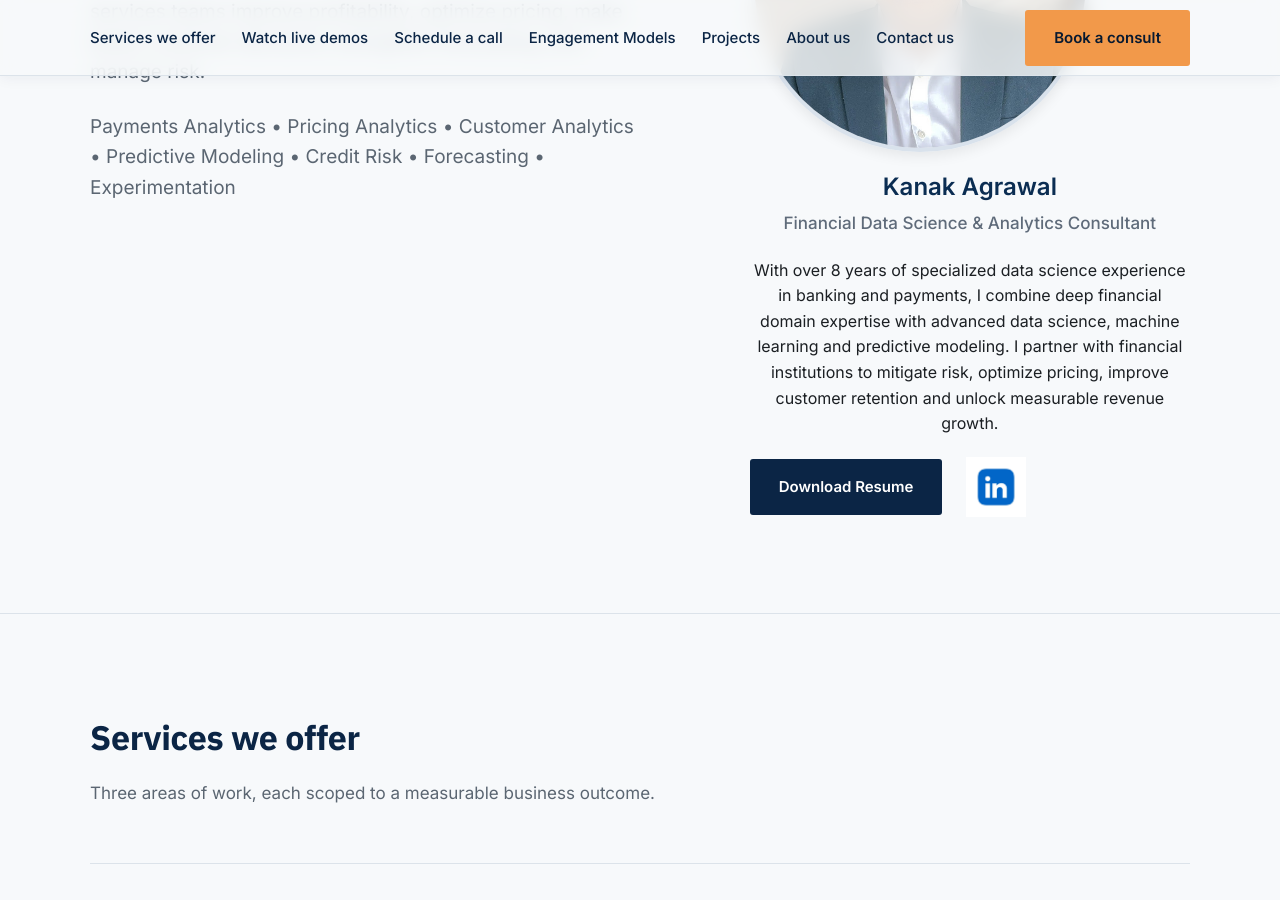
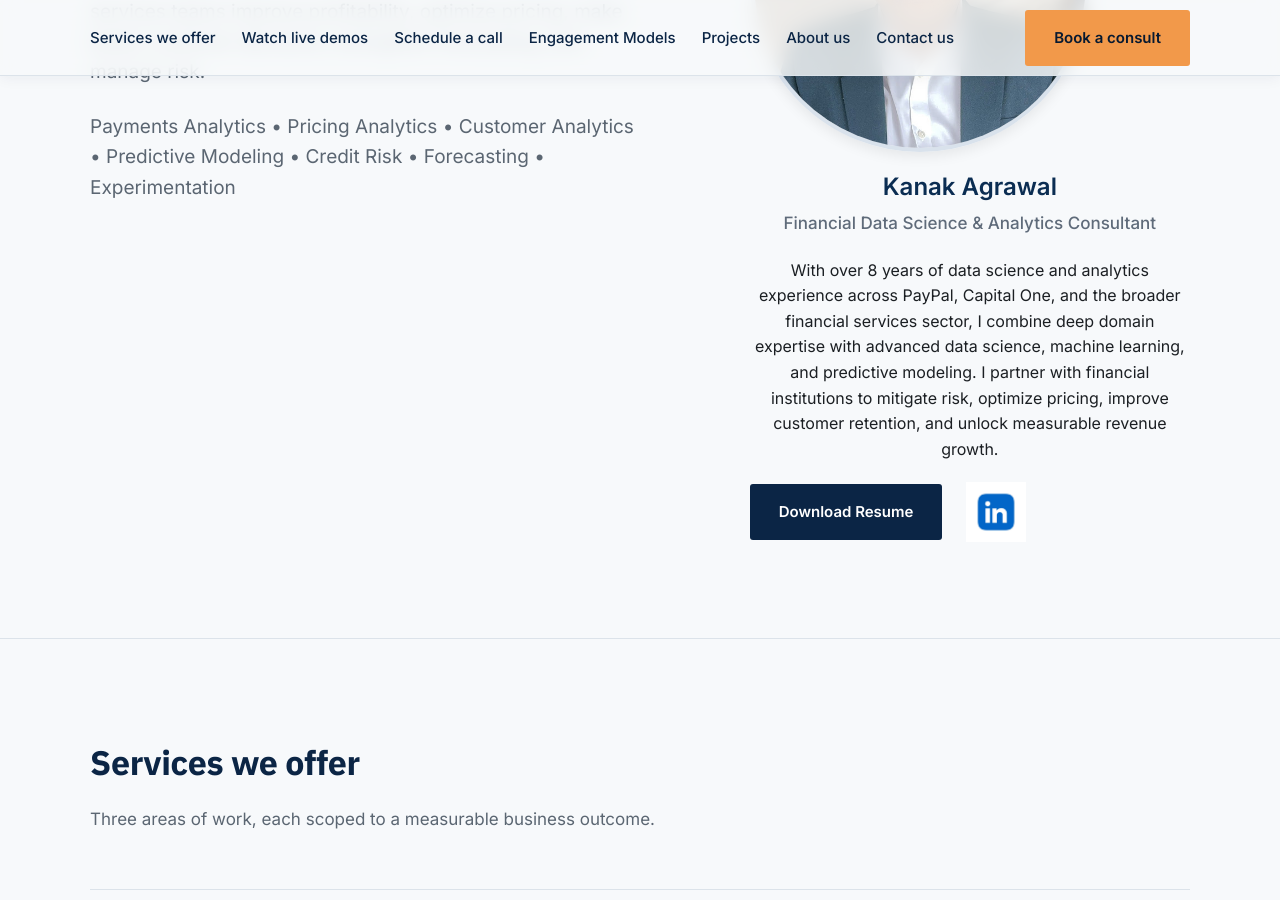
Before and after one commit to kanakagrawaliit-art/elute-insights-website, a Jekyll site: the page index.html, which Jekyll copies as it is, in a window 1280 px wide and 900 px high, scrolled down 336 px. Built offline with Jekyll 4.4.1, drawn with Linux system fonts in a browser that asks for light colours.

Commit message:
index.html

```diff
--- a/index.html
+++ b/index.html
@@ -586,7 +586,7 @@
           <div class="hero-profile-name">Kanak Agrawal</div>
           <div class="hero-profile-title">Financial Data Science & Analytics Consultant</div>
 
-        <p class="hero-bio">With over 8 years of specialized data science experience in banking and payments, I combine deep financial domain expertise with advanced data science, machine learning and predictive modeling. I partner with financial institutions to mitigate risk, optimize pricing, improve customer retention and unlock measurable revenue growth.</p>
+        <p class="hero-bio">With over 8 years of data science and analytics experience across PayPal, Capital One, and the broader financial services sector, I combine deep domain expertise with advanced data science, machine learning, and predictive modeling. I partner with financial institutions to mitigate risk, optimize pricing, improve customer retention, and unlock measurable revenue growth.</p>
         <div class="hero-actions">
           <a class="btn btn-dark" href="https://raw.githubusercontent.com/kanakagrawaliit-art/elute-insights-website/main/Kanak%20Agrawal%20Resume%20-%20Data%20Scientist.pdf" download>Download Resume</a>
        <a class="linkedin-logo-link"
```
